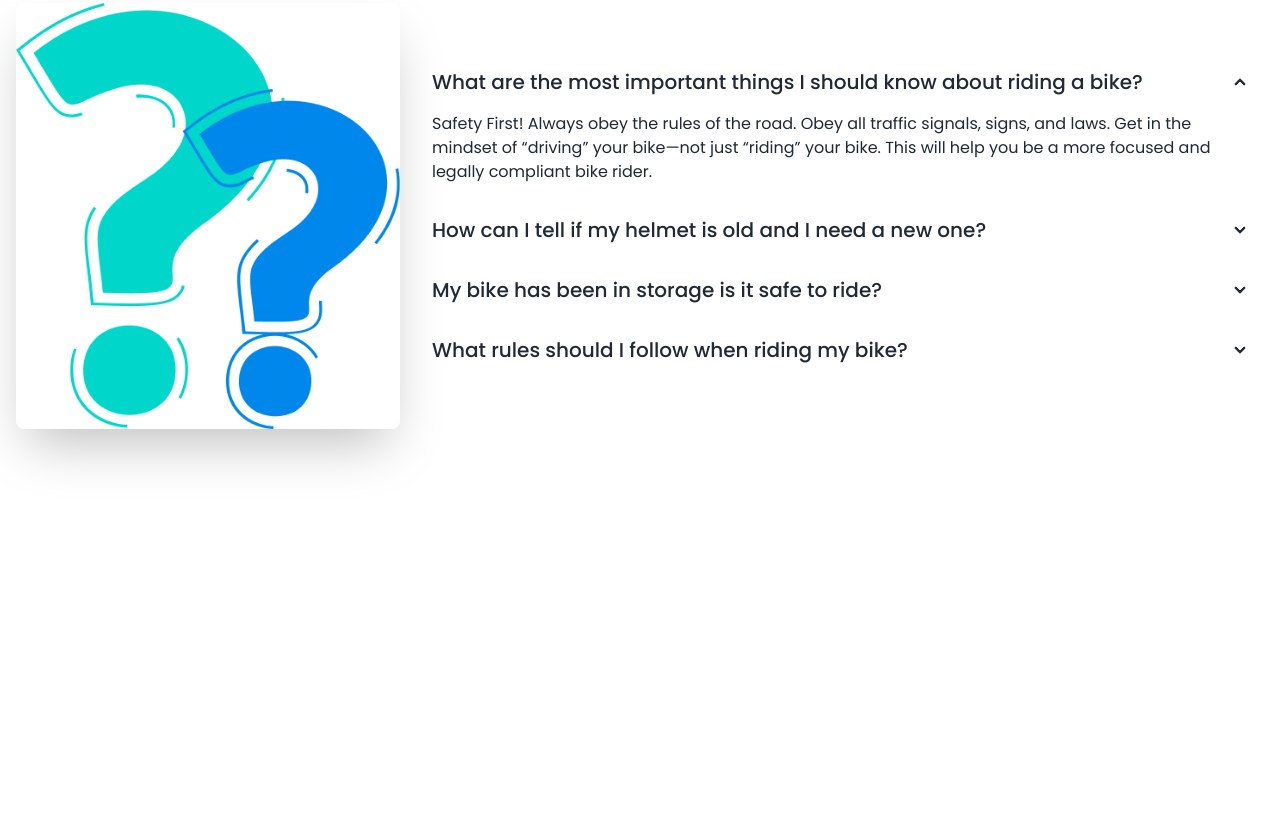
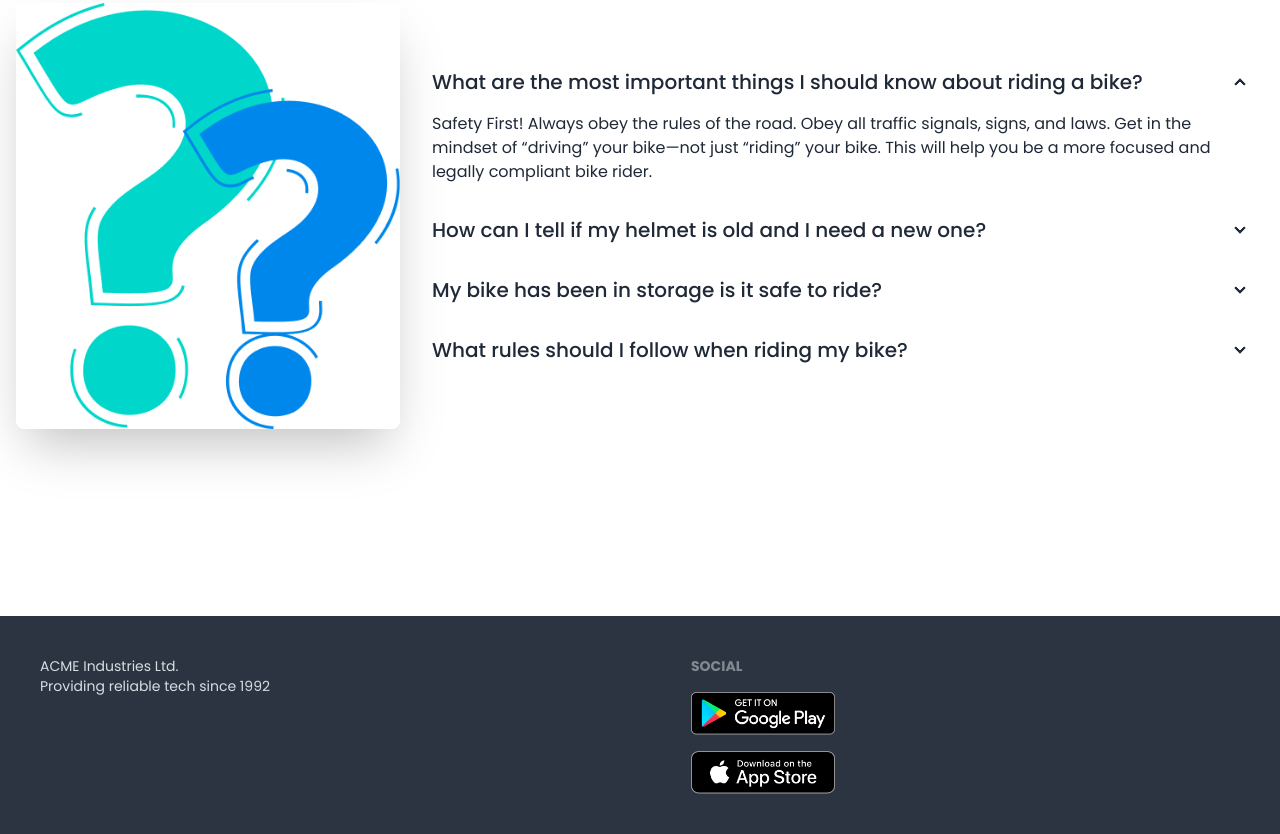
Before and after one commit to rafiul1000/biker-zone-with-daisy-ui, a plain HTML site: page index.html in a window 1280 px wide. Shown: the part 2939-3773 px from the top of the page. Before the commit the page ends 3555 px from the top, so only its background shows below. Drawn offline with nearby package versions, Linux system fonts and the light colour scheme.

Commit message:
footer section added

```diff
--- a/index.html
+++ b/index.html
@@ -344,7 +344,7 @@
             <h3 class="text-5xl mb-12 font-semibold text-center">Frequently Asked<span class="text-bike-primary">Questions</span></h3>
 
 
-            <div class="hero min-h-screen ">
+            <div class="hero min-h-screen">
                 <div class="hero-content flex-col lg-gap-24 lg:flex-row">
                   <img src="/images/others/faq.png" class="w-3/4 lg:max-w-sm rounded-lg shadow-2xl"/>
                   <div>
@@ -399,6 +399,23 @@
         </section>
         <!-- FAQ section end -->
     </main>
-    <footer></footer>
+
+    <!-- footer section start -->
+
+    <footer class="footer p-10 bg-neutral text-neutral-content">
+        <div>
+
+          <p>ACME Industries Ltd.<br/>Providing reliable tech since 1992</p>
+        </div>
+        <div>
+          <span class="footer-title">Social</span>
+          <div class="grid grid-cols-1 gap-4">
+            <a><img class="w-36" src="./images/others/android.png" alt=""></a>
+            <a><img class="w-36" src="./images/others/ios.png" alt=""></a>
+          </div>
+        </div>
+      </footer>
+
+      <!-- footer section end -->
   </body>
 </html>
```
